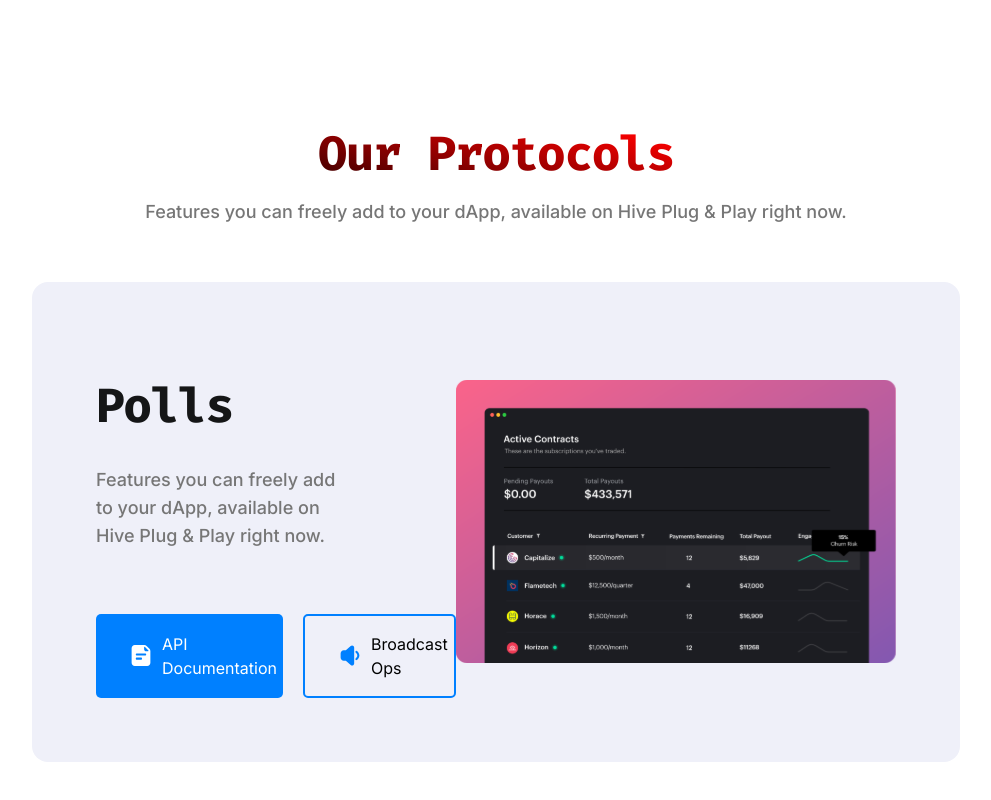
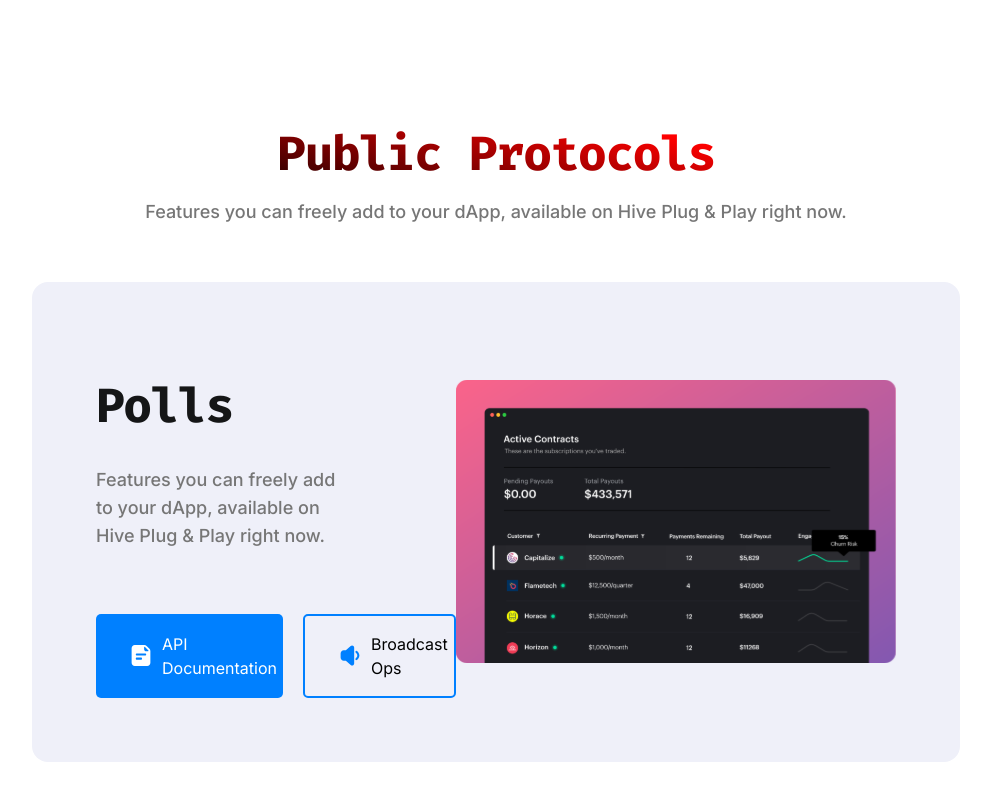
Before and after one commit to FreeBeings-io/haf-plug-play-landing, a Nuxt app: page / in a window 1280 px wide. Shown: the part 3156-3956 px from the top of the page, without its empty margins (144-1135 px from the left). Built offline with nearby package versions, Linux system fonts and the light colour scheme.

Commit message:
public protocols instead

```diff
--- a/components/Sections/4.vue
+++ b/components/Sections/4.vue
@@ -1,6 +1,6 @@
 <template>
   <Screen
-    title="Our Protocols"
+    title="Public Protocols"
     bio="Features you can freely add to your dApp, available on Hive Plug & Play
         right now."
     id="api"
```
